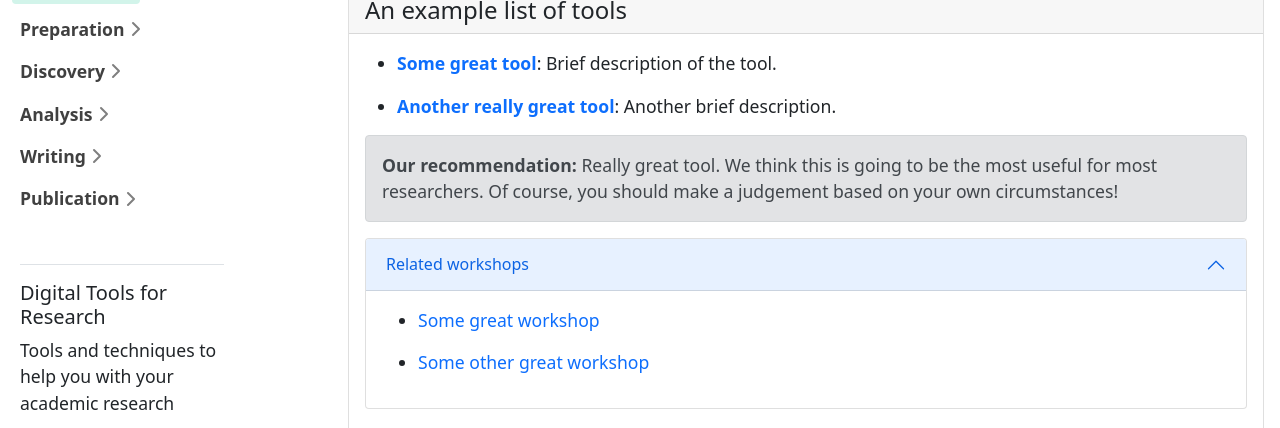
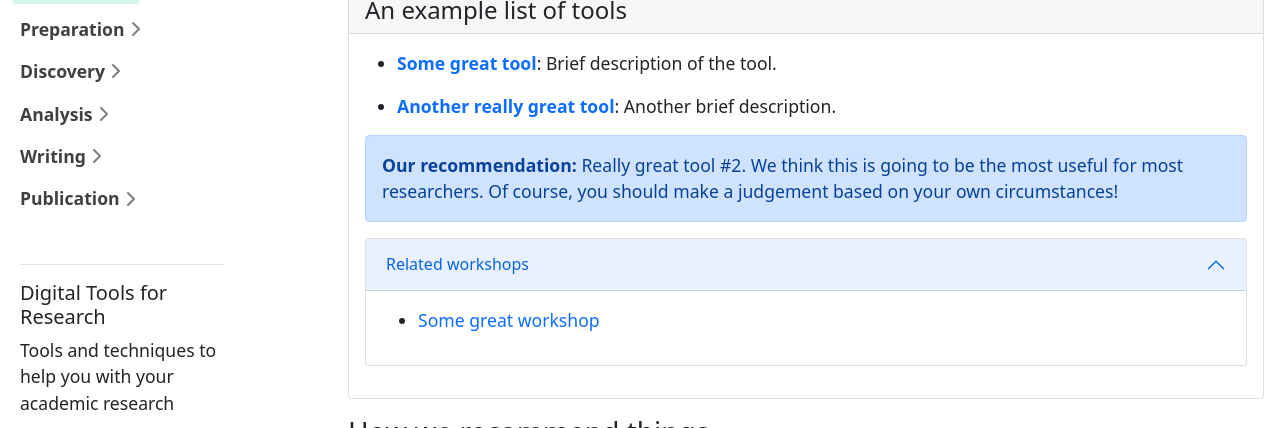
Before and after one commit to GriffithUniLibrary/digital-tools, a Jekyll site: the page built from content/intro.md, in a window 1280 px wide and 1400 px high, scrolled down 1513 px, cut to the strip 107-535 px from the top of the window. Built offline with Jekyll 4.4.1, drawn with Linux system fonts in a browser that asks for light colours; some of the changed text lies outside the part shown.

Commit message:
More update

```diff
--- a/content/intro.md
+++ b/content/intro.md
@@ -41,16 +41,14 @@ Each page on this site contains one or more topics, separated on the page by a h
 
 {% capture examplerecommendation %}
 
-**Our recommendation:** Really great tool. We think this is going to be the most useful for most researchers. Of course, you should make a judgement based on your own circumstances!
+**Our recommendation:** Really great tool #2. We think this is going to be the most useful for most researchers. Of course, you should make a judgement based on your own circumstances!
 
 {% endcapture %}
-{% include alert.html text=examplerecommendation color="secondary" %}
+{% include alert.html text=examplerecommendation color="primary" %}
 
 {% capture relatedworkshops %}
 
 - [Some great workshop](https://app.secure.griffith.edu.au/events/)
-
-- [Some other great workshop](https://app.secure.griffith.edu.au/events/)
 
 {% endcapture %}
 
@@ -77,18 +75,11 @@ We base our recommendations on a balance of factors, including:
 
 Some pages include optional activities that you can undertake. They are indicated by a button on the page, like this:
 
-{% capture activities %}
-
- - Data cleansing with OpenRefine
- - Data visualisation with Tableau {% endcapture %}
-
-{% include card.html header="Activities" text=activities %}
-
 {% include button.html text="Go to this activity" link="" color="primary" size=lg %}
 
 ----
 
-## Preparation
+## Workshop preparation
 
 {% capture preparationblock %}
 
```
